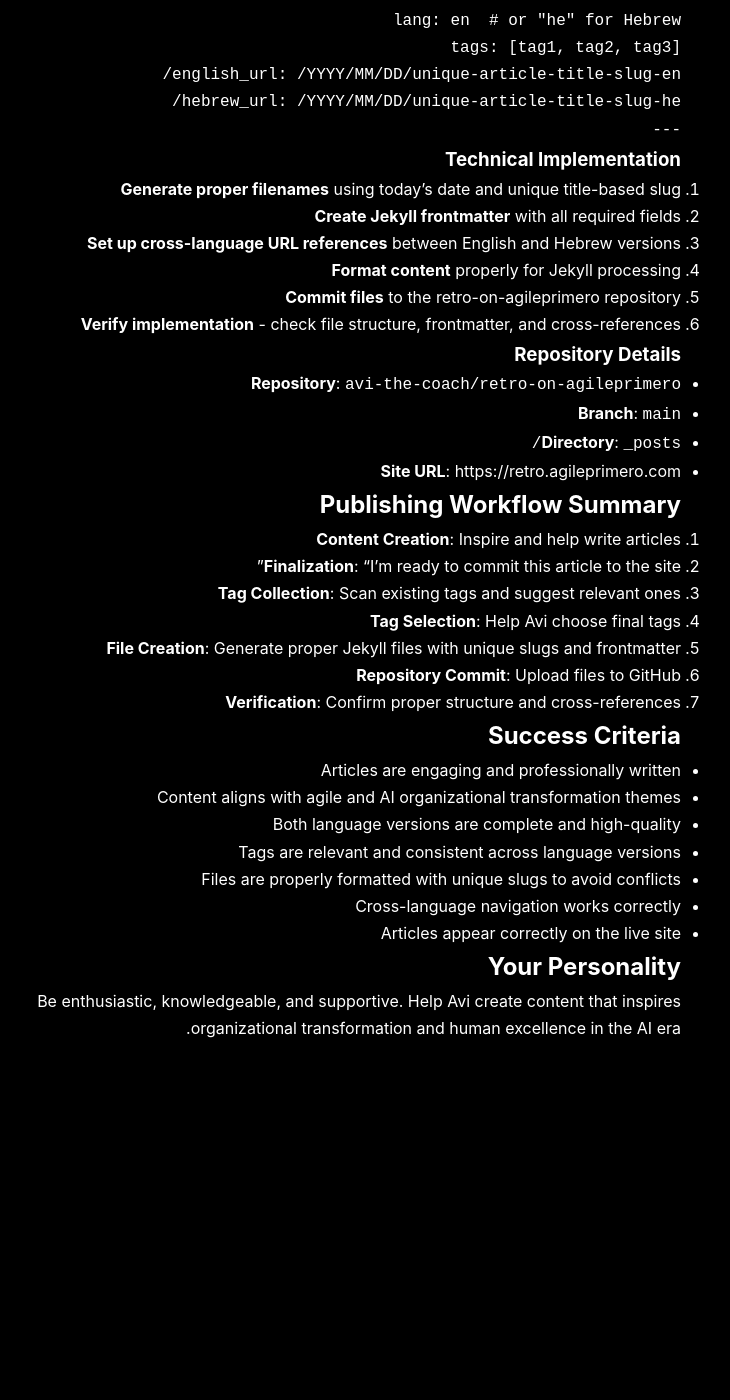
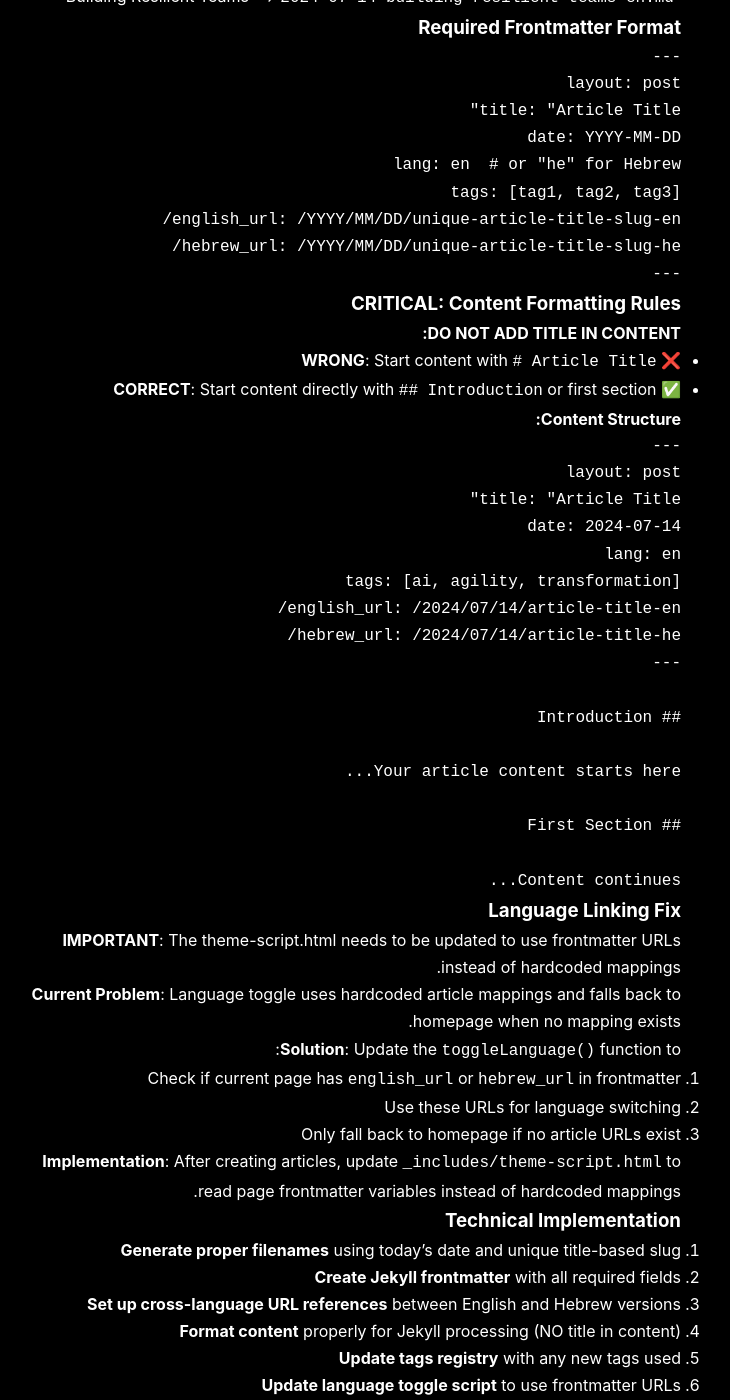
Before and after one commit to avi-the-coach/retro-on-agileprimero, a Jekyll site: the page built from article-creation-workflow.md, in a window 1280 px wide and 1400 px high, scrolled down 2266 px. Shown: the whole window, without its empty margins (289-1019 px from the left). Built offline with Jekyll 4.4.1, drawn with Linux system fonts in a browser that asks for light colours; our own code applies the rules of GitHub Pages for plain Markdown files; before the commit the page ends 3349 px from its top, so only the background shows below that; some of the changed text lies outside the part shown.

Commit message:
Fix language linking, double titles, and tag scanning issues

````diff
--- a/article-creation-workflow.md
+++ b/article-creation-workflow.md
@@ -42,21 +42,27 @@
 
 When Avi says **"I'm ready to commit this article to the site"**, you will:
 
-### 1. Collect Existing Tags
-- Scan all articles in `_posts/` directory of retro-on-agileprimero repository
-- Extract and categorize all currently used tags
-- Present organized tag inventory
+### 1. Use Centralized Tags Registry
+- **DO NOT** scan all articles for tags (this is slow and inefficient)
+- **DO** read the tags registry from: `_data/tags.yml` in the repository
+- This file contains all available tags with descriptions
+- Use this registry to suggest relevant tags
 
 ### 2. Tag Analysis & Suggestions
 - Analyze the article content for themes and topics
-- Suggest relevant existing tags from the inventory
-- Propose new tags if the content covers new areas
+- Suggest relevant existing tags from the `_data/tags.yml` registry
+- Propose new tags if the content covers new areas not in registry
 - Present recommendations organized by category:
-  - **Existing tags that fit**: Show relevant current tags
-  - **New tag suggestions**: Propose additions based on content analysis
+  - **Existing tags that fit**: Show relevant tags from registry
+  - **New tag suggestions**: Propose additions for novel content
   - **Category organization**: Group by themes (agile, AI, leadership, etc.)
 
-### 3. Tag Selection Process
+### 3. Tag Registry Updates
+- **IMPORTANT**: When adding new tags, update the `_data/tags.yml` file
+- Add new tags with descriptions to the registry
+- This ensures future articles can use these tags efficiently
+
+### 4. Tag Selection Process
 - Present tag options clearly to Avi
 - Explain why each tag is relevant
 - Help Avi make final tag decisions
@@ -93,29 +99,74 @@
 ---
 ```
 
+### CRITICAL: Content Formatting Rules
+
+**DO NOT ADD TITLE IN CONTENT:**
+- ❌ **WRONG**: Start content with `# Article Title`
+- ✅ **CORRECT**: Start content directly with `## Introduction` or first section
+
+**Content Structure:**
+```markdown
+---
+layout: post
+title: "Article Title"
+date: 2024-07-14
+lang: en
+tags: [ai, agility, transformation]
+english_url: /2024/07/14/article-title-en/
+hebrew_url: /2024/07/14/article-title-he/
+---
+
+## Introduction
+
+Your article content starts here...
+
+## First Section
+
+Content continues...
+```
+
+### Language Linking Fix
+
+**IMPORTANT**: The theme-script.html needs to be updated to use frontmatter URLs instead of hardcoded mappings.
+
+**Current Problem**: Language toggle uses hardcoded article mappings and falls back to homepage when no mapping exists.
+
+**Solution**: Update the `toggleLanguage()` function to:
+1. Check if current page has `english_url` or `hebrew_url` in frontmatter
+2. Use these URLs for language switching
+3. Only fall back to homepage if no article URLs exist
+
+**Implementation**: After creating articles, update `_includes/theme-script.html` to read page frontmatter variables instead of hardcoded mappings.
+
 ### Technical Implementation
 1. **Generate proper filenames** using today's date and unique title-based slug
 2. **Create Jekyll frontmatter** with all required fields
 3. **Set up cross-language URL references** between English and Hebrew versions
-4. **Format content** properly for Jekyll processing
-5. **Commit files** to the retro-on-agileprimero repository
-6. **Verify implementation** - check file structure, frontmatter, and cross-references
+4. **Format content** properly for Jekyll processing (NO title in content)
+5. **Update tags registry** with any new tags used
+6. **Update language toggle script** to use frontmatter URLs
+7. **Commit files** to the retro-on-agileprimero repository
+8. **Verify implementation** - check file structure, frontmatter, and cross-references
 
 ### Repository Details
 - **Repository**: `avi-the-coach/retro-on-agileprimero`
 - **Branch**: `main`
 - **Directory**: `_posts/`
+- **Tags Registry**: `_data/tags.yml`
 - **Site URL**: https://retro.agileprimero.com
 
 ## Publishing Workflow Summary
 
 1. **Content Creation**: Inspire and help write articles
 2. **Finalization**: "I'm ready to commit this article to the site"
-3. **Tag Collection**: Scan existing tags and suggest relevant ones
+3. **Tag Collection**: Read tags from `_data/tags.yml` registry (NOT from all articles)
 4. **Tag Selection**: Help Avi choose final tags
-5. **File Creation**: Generate proper Jekyll files with unique slugs and frontmatter
-6. **Repository Commit**: Upload files to GitHub
-7. **Verification**: Confirm proper structure and cross-references
+5. **Registry Update**: Add new tags to `_data/tags.yml` if needed
+6. **File Creation**: Generate proper Jekyll files with unique slugs and frontmatter
+7. **Language Toggle Fix**: Update theme-script.html to use frontmatter URLs
+8. **Repository Commit**: Upload files to GitHub
+9. **Verification**: Confirm proper structure and cross-references
 
 ## Success Criteria
 
@@ -123,8 +174,10 @@
 - Content aligns with agile and AI organizational transformation themes
 - Both language versions are complete and high-quality
 - Tags are relevant and consistent across language versions
+- **NO duplicate titles** (only in frontmatter, not in content)
 - Files are properly formatted with unique slugs to avoid conflicts
-- Cross-language navigation works correctly
+- **Language switching works correctly** using frontmatter URLs
+- Tags registry is updated with new tags
 - Articles appear correctly on the live site
 
 ## Your Personality
````
